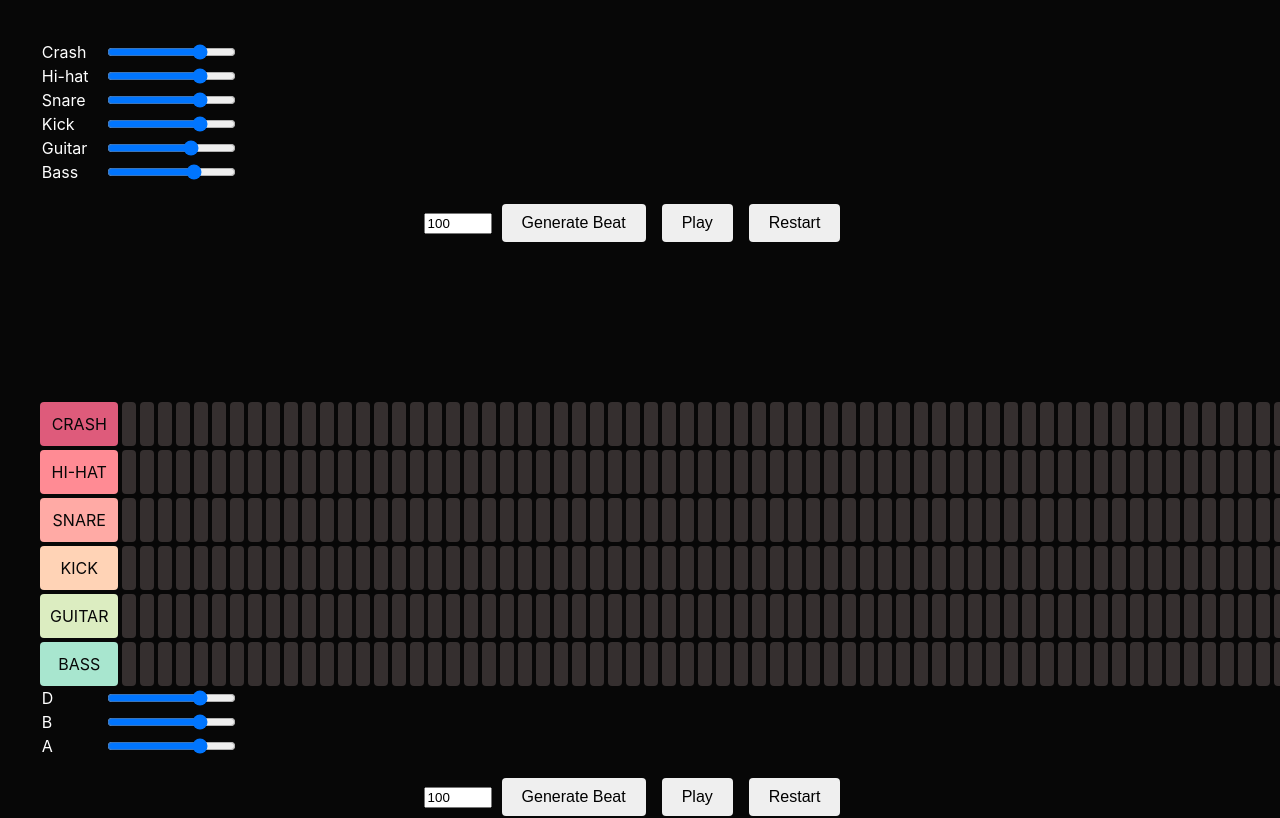
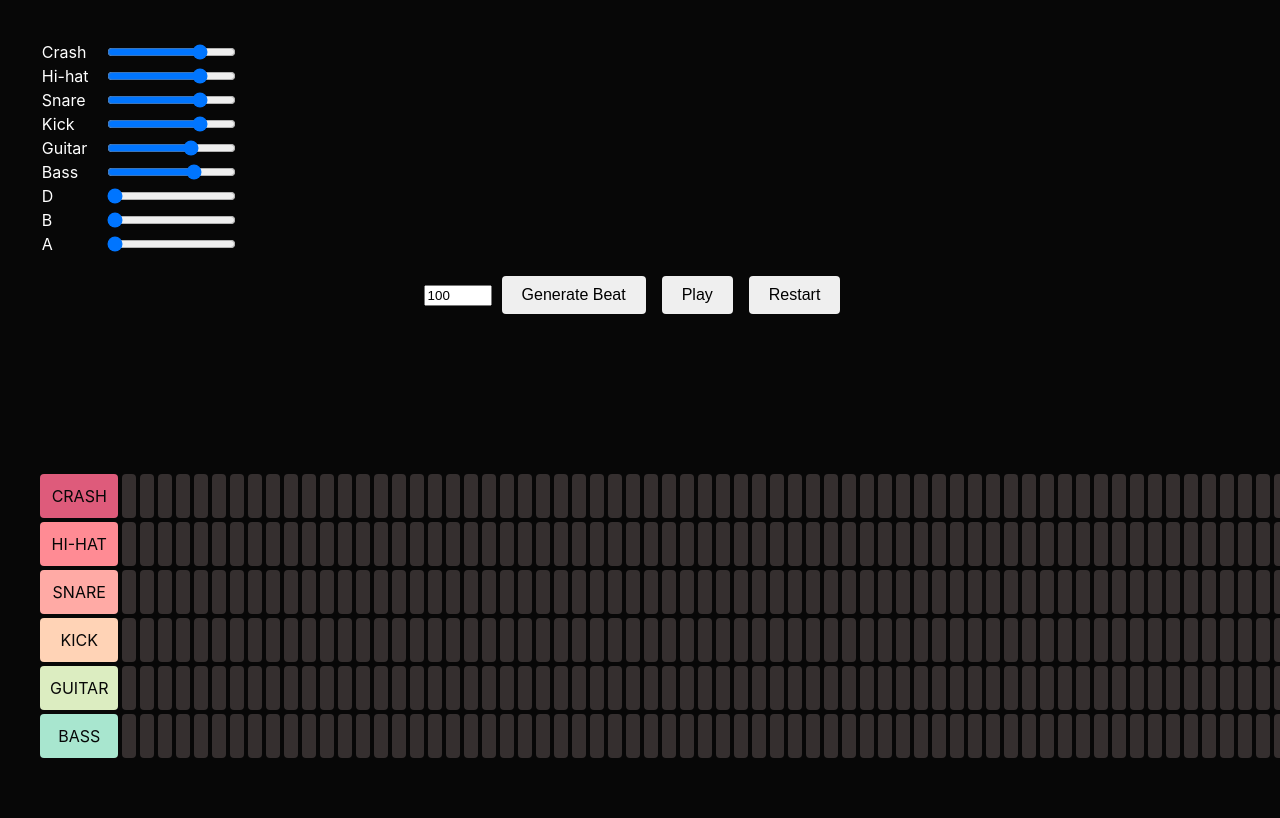
Before and after one commit to jaredami/djenterator, a React (Vite) app: page / in a window 1280 px wide. Shown: the top 818 px of the page. Built offline with nearby package versions, Linux system fonts and the light colour scheme; no server answers.

Commit message:
Refactor so that controls apply to each generator

```diff
--- a/src/App.tsx
+++ b/src/App.tsx
@@ -8,12 +8,8 @@ const App: React.FC = () => {
   return (
     <div>
       <SequenceGenerator
-        generator={DrumsGenerator}
-        keys={DrumGeneratorKeysArray}
-      />
-      <SequenceGenerator
-        generator={GuitarGenerator}
-        keys={GuitarGeneratorKeysArray}
+        generators={[DrumsGenerator, GuitarGenerator]}
+        keys={[DrumGeneratorKeysArray, GuitarGeneratorKeysArray]}
       />
     </div>
   );
--- a/src/components/SequenceGenerator.tsx
+++ b/src/components/SequenceGenerator.tsx
@@ -16,52 +16,42 @@ export type Activations<GeneratorKeys extends string> = Record<
   boolean[]
 >;
 
-export interface Sounds {
-  [key: string]: Tone.Player;
-}
-
-type SequenceGeneratorProps<
-  T extends Generator<string>,
-  K extends readonly string[],
-> = {
-  generator: T;
-  keys: K;
+type SequenceGeneratorProps = {
+  generators: Generator<string>[];
+  keys: readonly (readonly string[])[];
 };
 
 const sectionLength = 32;
 const totalSections = 4;
 
-const SequenceGenerator = <
-  T extends Generator<string>,
-  K extends readonly string[],
->({
-  generator,
-  keys,
-}: SequenceGeneratorProps<T, K>) => {
-  type GeneratorKeys = keyof typeof generator.clips;
-
+const SequenceGenerator = ({ generators, keys }: SequenceGeneratorProps) => {
   const [bpm, setBPM] = useState<number>(100);
   const [isPlaying, setIsPlaying] = useState<boolean>(false);
   const [currentBeat, setCurrentBeat] = useState<number>(0);
 
-  const [activations, setActivations] = useState<Activations<GeneratorKeys>>(
+  const [activations, setActivations] = useState(
+    generators.map(
+      (generator, genIndex) =>
         Object.fromEntries(
-      keys.map((instrument): [GeneratorKeys, boolean[]] => [
+          keys[genIndex].map((instrument) => [
             instrument,
             Array(sectionLength * totalSections).fill(false),
           ]),
-    ) as Activations<GeneratorKeys>,
+        ) as Activations<string>,
+    ),
   );
 
-  const [volumes, setVolumes] = useState<Generator<GeneratorKeys>['volumes']>(
-    generator.volumes,
+  const [volumes, setVolumes] = useState(
+    generators.map((generator) => generator.volumes),
   );
 
   useEffect(() => {
-    Object.entries(volumes).forEach(([key, volume]) => {
-      generator.clips[key].volume.value = volume;
+    volumes.forEach((volume, genIndex) => {
+      Object.entries(volume).forEach(([key, volume]) => {
+        generators[genIndex].clips[key].volume.value = volume;
       });
-  }, [volumes, generator.clips]);
+    });
+  }, [volumes, generators]);
 
   useEffect(() => {
     Tone.Transport.bpm.value = bpm;
@@ -77,32 +67,47 @@ const SequenceGenerator = <
   const playPause = useCallback(async (): Promise<void> => {
     if (!isPlaying) {
       await Tone.start();
-
       Tone.Transport.scheduleRepeat((time) => {
         setCurrentBeat((prevBeat) => {
           const newBeat = (prevBeat + 1) % (sectionLength * totalSections);
           currentBeatRef.current = newBeat;
           return newBeat;
         });
-        Object.keys(activationsRef.current).forEach((instrumentName) => {
-          const key = instrumentName as GeneratorKeys;
-          const isActive = activationsRef.current[key][currentBeatRef.current];
+        generators.forEach((generator, genIndex) => {
+          Object.keys(activationsRef.current[genIndex]).forEach(
+            (instrumentName) => {
+              const isActive =
+                activationsRef.current[genIndex][instrumentName][
+                  currentBeatRef.current
+                ];
               if (isActive) {
+                // TODO - refactor to store duration info in activations or generator
                 // if the key is of length 1, play for a duration of one beat
-            if (key.length === 1) {
+                if (instrumentName.length === 1) {
                   const durationInSeconds = 60 / bpm / 4;
-              generator.clips[key].start(time, 0, durationInSeconds);
-            } else if (key === 'Guitar') {
-              const durationInBeats = (Math.floor(Math.random() * 8) + 1) / 8;
+                  generator.clips[instrumentName].start(
+                    time,
+                    0,
+                    durationInSeconds,
+                  );
+                } else if (instrumentName === 'Guitar') {
+                  const durationInBeats =
+                    (Math.floor(Math.random() * 8) + 1) / 8;
                   const durationInSeconds = (60 / bpm) * durationInBeats;
-              generator.clips[key].start(time, 0, durationInSeconds);
+                  generator.clips[instrumentName].start(
+                    time,
+                    0,
+                    durationInSeconds,
+                  );
 
                   // Play the bass note at the same time and for same duration as the guitar note
                   generator.clips['Bass'].start(time, 0, durationInSeconds);
-            } else if (key !== 'Bass') {
-              generator.clips[key].start(time);
+                } else if (instrumentName !== 'Bass') {
+                  generator.clips[instrumentName].start(time);
                 }
               }
+            },
+          );
         });
       }, '16n');
       Tone.Transport.start();
@@ -111,47 +116,63 @@ const SequenceGenerator = <
       Tone.Transport.stop();
     }
     setIsPlaying(!isPlaying);
-  }, [isPlaying, generator.clips, bpm]);
+  }, [isPlaying, generators, bpm]);
 
   const generateSong = (): void => {
-    const fullBeat: Activations<GeneratorKeys> = Object.fromEntries(
-      keys.map((instrument): [GeneratorKeys, boolean[]] => [instrument, []]),
-    ) as Activations<GeneratorKeys>;
+    const newActivations = generators.map((generator, genIndex) => {
+      const fullBeat = Object.fromEntries(
+        keys[genIndex].map((instrument) => [instrument, []]),
+      ) as Activations<string>;
 
       for (let i = 0; i < totalSections; i++) {
         const section = generator.generateSection(sectionLength);
         Object.keys(section).forEach((instrument) => {
-        const instrumentName = instrument as GeneratorKeys;
-        fullBeat[instrumentName] = [
-          ...section[instrumentName],
-          ...fullBeat[instrumentName],
+          fullBeat[instrument] = [
+            ...section[instrument],
+            ...fullBeat[instrument],
           ];
         });
       }
 
-    setActivations(fullBeat);
+      return fullBeat;
+    });
+
+    setActivations(newActivations);
   };
 
-  const toggleBeat = (instrument: GeneratorKeys, index: number): void => {
-    const newInstruments = { ...activations };
-    newInstruments[instrument][index] = !newInstruments[instrument][index];
+  const toggleBeat = (
+    genIndex: number,
+    instrument: string,
+    index: number,
+  ): void => {
+    const newInstruments = [...activations];
+    newInstruments[genIndex][instrument][index] =
+      !newInstruments[genIndex][instrument][index];
     setActivations(newInstruments);
   };
 
   return (
     <div>
       <div>
-        {/* Create volume controls for each instrument of generator */}
-        {Object.keys(generator.clips).map((instrument) => (
+        {generators.map((generator, genIndex) =>
+          Object.keys(generator.clips).map((instrument) => (
             <VolumeControl
               key={instrument}
               label={instrument}
-            value={volumes[instrument as GeneratorKeys]}
+              value={volumes[genIndex][instrument]}
               onChange={(newVolume) =>
-              setVolumes({ ...volumes, [instrument]: newVolume })
+                setVolumes((prevVolumes) => {
+                  const newVolumes = [...prevVolumes];
+                  newVolumes[genIndex] = {
+                    ...newVolumes[genIndex],
+                    [instrument]: newVolume,
+                  };
+                  return newVolumes;
+                })
               }
             />
-        ))}
+          )),
+        )}
       </div>
       <BPMInput bpm={bpm} setBPM={setBPM} />
       <button onClick={generateSong}>Generate Beat</button>
@@ -166,12 +187,17 @@ const SequenceGenerator = <
       >
         Restart
       </button>
+      {activations.map((singleActivation, genIndex) => (
         <BeatGrid
-        instruments={activations}
+          key={genIndex}
+          instruments={singleActivation}
           currentBeat={currentBeat}
-        toggleBeat={toggleBeat}
+          toggleBeat={(instrument, index) =>
+            toggleBeat(genIndex, instrument, index)
+          }
           totalNumberOfBeats={sectionLength * totalSections}
         />
+      ))}
     </div>
   );
 };
--- a/src/generators/Guitar.ts
+++ b/src/generators/Guitar.ts
@@ -39,12 +39,12 @@ export const GuitarGenerator: Generator<GuitarGeneratorKeys> = {
   volumes: {
     // E: -15,
     // 'D#': -15,
-    D: -15,
+    D: -150,
     // 'C#': -15,
     // C: -15,
-    B: -15,
+    B: -150,
     // 'A#': -15,
-    A: -15,
+    A: -150,
     // 'G#': -15,
     // G: -15,
     // 'F#': -15,
```
Lines whose indentation alone changed are shown as unchanged.
